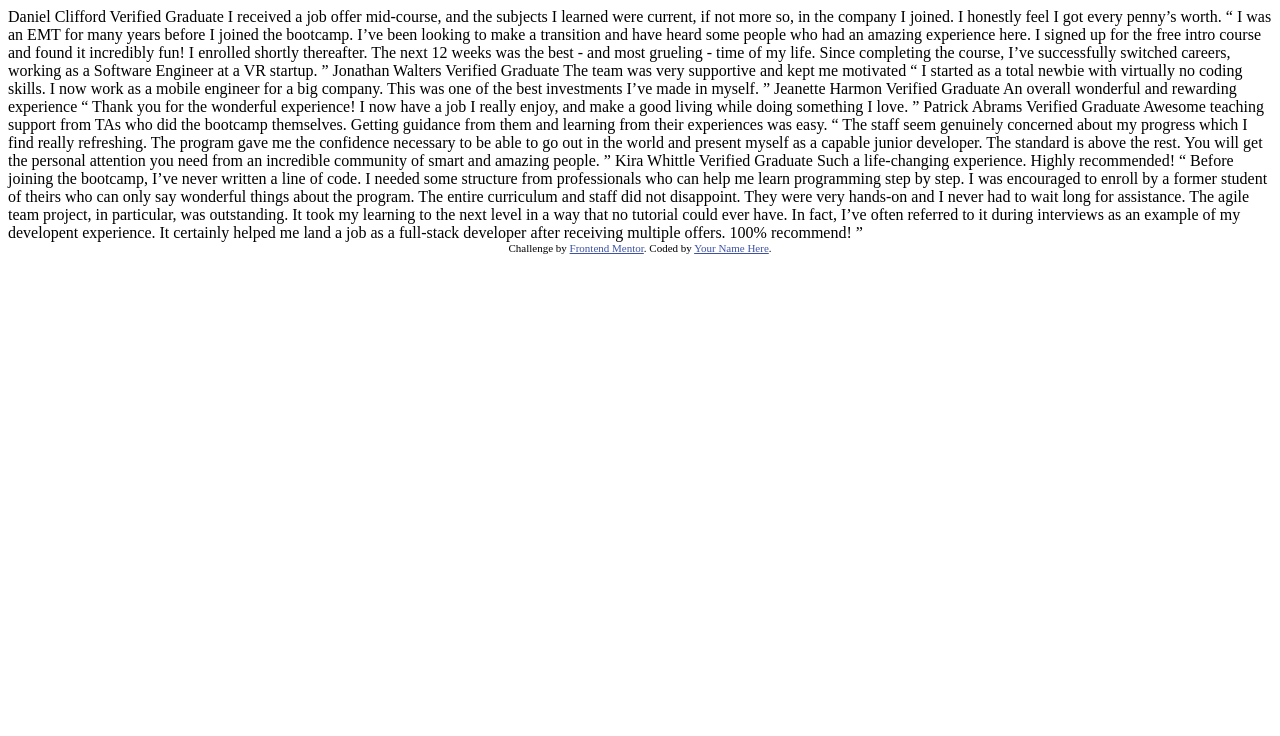
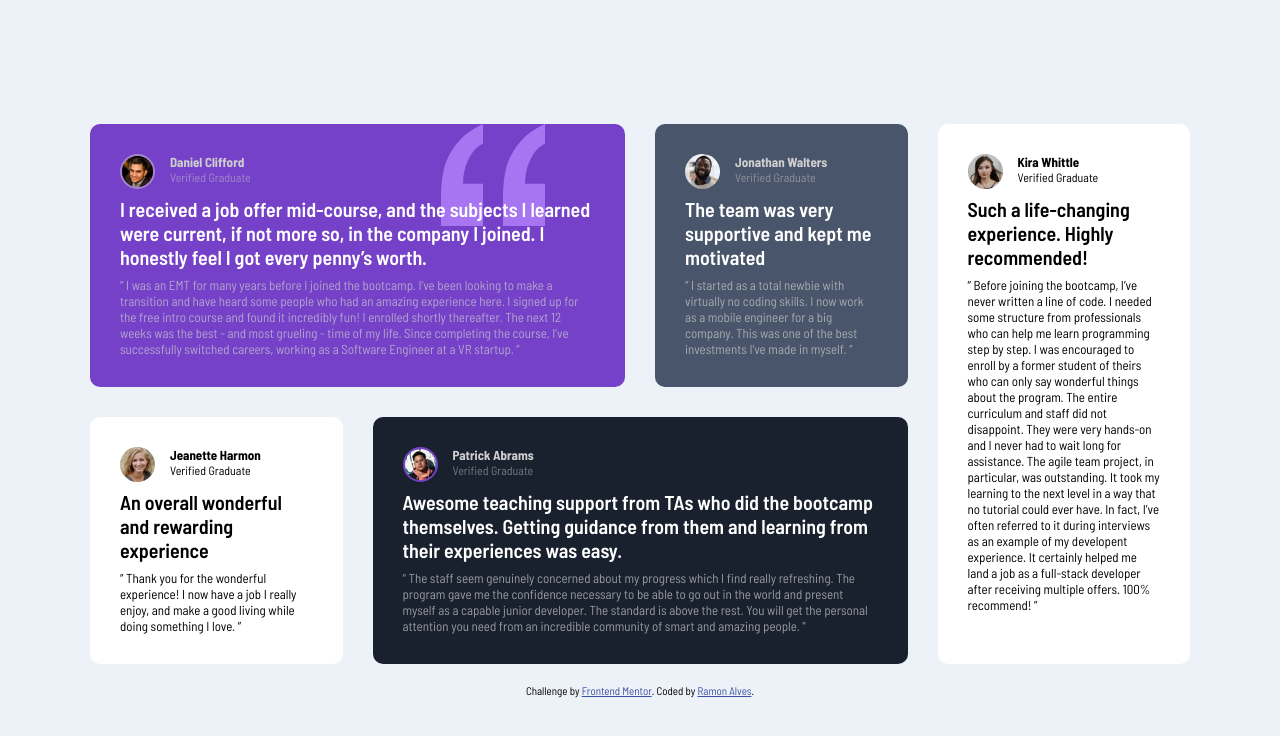
Before and after one commit to Ramon-Alvez/Frontend-Mentor-HTML-CSS-Junior-Testimonials-Grid-Section, a plain HTML site: page index.html in a window 1280 px wide. Drawn offline with Linux system fonts and the light colour scheme.

Commit message:
feat: Finalizando o Desafio

```diff
--- /dev/null
+++ b/assets/css/reset.css
@@ -0,0 +1,5 @@
+*{
+    margin: 0;
+    padding: 0;
+    box-sizing: border-box;
+}
--- /dev/null
+++ b/assets/css/responsivity.css
@@ -0,0 +1,27 @@
+@media (max-width: 899px) {
+    .container{
+        grid-template-areas:
+            "Main-Card Main-Card"
+            "Card-2 Card-3"
+            "Card-4 Card-4"
+            "Card-5 Card-5"
+        ;
+        grid-template-columns: repeat(2, 1fr);
+    }
+}
+
+@media (max-width: 480px) {
+    .container{
+        grid-template-areas:
+            "Main-Card"
+            "Card-2"
+            "Card-3"
+            "Card-4"
+            "Card-5"
+        ;
+        grid-template-columns: 1fr;
+    }
+    .main-card .quotation-pattern{
+        right: 2rem;
+    }
+}
--- /dev/null
+++ b/assets/css/style.css
@@ -0,0 +1,137 @@
+html {
+    font-size: 62.5%;
+    font-family: "Barlow Semi Condensed", sans-serif;
+}
+
+body {
+    background-color: var(--BackgroundColor);
+    display: flex;
+    flex-direction: column;
+    min-height: 100vh;
+    align-items: center;
+    justify-content: center;
+}
+
+
+/* GRID CONFIG */
+.container{
+    display: grid;
+    max-width: 110rem;
+    grid-template-areas:
+        "Main-Card Main-Card Card-2 Card-5"
+        "Card-3 Card-4 Card-4 Card-5"
+    ;
+    grid-template-columns: repeat(4, 1fr);
+    grid-gap: 3rem;
+    margin: 20px;
+}
+
+/* CARDS MAIN CONFIGS */
+.card {
+    border-radius: 1rem;
+    padding: 3rem;
+
+    font-size: var(--ParagraphSize);
+}
+.card .card-header {
+    display: flex;
+}
+.card .card-header img {
+    display: block;
+    height: 3.5rem;
+    border-radius: 50%;
+    margin-right: 1.5rem;
+}
+.card .card-header .profile-info .name {
+    font-size: var(--ParagraphSize);
+}
+.card .card-header .profile-info p {
+    font-size: 1.2rem;
+    color: var(--font-op50);
+}
+.card .title {
+    font-size: 2rem;
+    font-weight: 600;
+    margin: .8rem 0;
+    position: relative;
+}
+
+.main-card .title,
+.card-2 .title,
+.card-4 .title {
+    color: #fff;
+}
+
+.main-card .card-header img {
+    border: 2px solid var(--Card-1-img-border);
+}
+.card-4 .card-header img {
+    border: 2px solid var(--Card-4-img-border);
+}
+
+/* SPECIFIC COLOR CONFIG */
+/* DARK COLOR CARDS */
+.main-card .card-header .profile-info .name,
+.card-2 .card-header .profile-info .name,
+.card-4 .card-header .profile-info .name{
+    color: var(--Lightfont);
+}
+.main-card .card-header .profile-info p,
+.card-2 .card-header .profile-info p,
+.card-4 .card-header .profile-info p {
+    color: var(--Lightfont-op50);
+}
+.main-card article p,
+.card-2 article p,
+.card-4  article p{
+    color: var(--Lightfont-op70);
+}
+
+/* LIGHT COLOR CARDS */
+.card-3 .card-header .profile-info .name,
+.card-5 .card-header .profile-info .name{
+    color: var(--Darkfont);
+}
+.card-3 .card-header .profile-info p,
+.card-5 .card-header .profile-info p {
+    color: var(--Darkfont-op50);
+}
+.card-3 article p,
+.card-5  article p{
+    color: var(--Darkfont-op70);
+}
+
+
+/* GRID AREA CONFIG */
+/* and pattern positioning ;) */
+.main-card {
+    background-color: var(--MainCard);
+    grid-area: Main-Card;
+    position: relative;
+}
+.main-card .quotation-pattern{
+    content: '';
+    display: inline-block;
+    background: url(../images/bg-pattern-quotation.svg) center center no-repeat;
+    height: 10.2rem;
+    width: 10.4rem;
+    position: absolute;
+    top: 0;
+    right: 8rem;
+}
+.card-2 {
+    background-color: var(--Card-2);
+    grid-area: Card-2;
+}
+.card-3 {
+    background-color: var(--Card-3-and-5);
+    grid-area: Card-3;
+}
+.card-4 {
+    background-color: var(--Card-4);
+    grid-area: Card-4;
+}
+.card-5 {
+    background-color: var(--Card-3-and-5);
+    grid-area: Card-5;
+}
--- /dev/null
+++ b/assets/css/variables.css
@@ -0,0 +1,40 @@
+:root{
+    /* ## Colors */
+
+    /* ### Primary */
+
+    --MainCard: hsl(263, 55%, 52%);
+    --Card-2: hsl(217, 19%, 35%);
+    --Card-4: hsl(219, 29%, 14%);
+    --Card-3-and-5: hsl(0, 0%, 100%);
+
+    /* ### Neutral */
+
+    --Lightfont: hsl(0, 0%, 81%);
+    --Lightfont-op50: hsla(0, 0%, 81%, 0.5);
+    --Lightfont-op70: hsla(0, 0%, 81%, 0.7);
+
+    --Card-1-img-border: hsla(0, 0%, 81%, 0.5);
+    --Card-4-img-border: hsl(263, 55%, 52%);
+
+    --DarkFont: hsl(217, 19%, 35%);
+    --DarkFont-op50: hsla(217, 19%, 35%, 0.5);
+    --DarkFont-op70: hsla(217, 19%, 35%, 0.7);
+    --BackgroundColor: hsl(210, 46%, 95%);
+
+    /* Note for text colors: */
+
+    /* 1. "Verified Graduate" has the same color as the person's name with 50% opacity */
+    /* 2. Review paragraphs inside the quotations have the same color as well, but are at 70% opacity */
+
+    /* ## Typography */
+
+    /* ### Body Copy */
+
+    --ParagraphSize: 1.3rem;
+
+    /* ### Font */
+
+    /* font-family: "Barlow Semi Condensed", sans-serif; */
+    /* - Weights: 500, 600 */
+}
--- a/index.html
+++ b/index.html
@@ -4,9 +4,17 @@
   <meta charset="UTF-8">
   <meta name="viewport" content="width=device-width, initial-scale=1.0"> <!-- displays site properly based on user's device -->
 
-  <link rel="icon" type="image/png" sizes="32x32" href="./images/favicon-32x32.png">
+  <link rel="icon" type="image/png" sizes="32x32" href="./assets/images/favicon-32x32.png">
+  <link rel="preconnect" href="https://fonts.googleapis.com">
+  <link rel="preconnect" href="https://fonts.gstatic.com" crossorigin>
+  <link href="https://fonts.googleapis.com/css2?family=Barlow+Semi+Condensed:ital,wght@0,100;0,200;0,300;0,400;0,500;0,600;0,700;0,800;0,900;1,100;1,200;1,300;1,400;1,500;1,600;1,700;1,800;1,900&display=swap" rel="stylesheet">
 
   <title>Frontend Mentor | [Challenge Name Here]</title>
+
+  <link rel="stylesheet" href="assets/css/reset.css">
+  <link rel="stylesheet" href="assets/css/variables.css">
+  <link rel="stylesheet" href="assets/css/style.css">
+  <link rel="stylesheet" href="assets/css/responsivity.css">
 
   <!-- Feel free to remove these styles or customise in your own stylesheet 👍 -->
   <style>
@@ -15,50 +23,125 @@
   </style>
 </head>
 <body>
-  Daniel Clifford
-  Verified Graduate
+  <main class="container">
+    <section class="card main-card">
+      <header class="card-header">
+        <div>
+          <img src="./assets/images/image-daniel.jpg" alt="Daniel Clifford">
+        </div>
+        <div class="profile-info">
+          <h3 class="name">Daniel Clifford</h3>
+          <p>Verified Graduate</p>
+        </div>
+      </header>
 
+      <span class="quotation-pattern"></span>
+
+      <article>
+        <h1 class="title">
           I received a job offer mid-course, and the subjects I learned were current, if not more so,
           in the company I joined. I honestly feel I got every penny’s worth.
+        </h1>
 
+        <p>
           “ I was an EMT for many years before I joined the bootcamp. I’ve been looking to make a
           transition and have heard some people who had an amazing experience here. I signed up
           for the free intro course and found it incredibly fun! I enrolled shortly thereafter.
           The next 12 weeks was the best - and most grueling - time of my life. Since completing
           the course, I’ve successfully switched careers, working as a Software Engineer at a VR startup. ”
+        </p>
+      </article>
+    </section>
 
-  Jonathan Walters
-  Verified Graduate
+    <section class="card card-2">
+      <header class="card-header">
+        <div>
+          <img src="./assets/images/image-jonathan.jpg" alt="Jonathan Walters">
+        </div>
+        <div class="profile-info">
+          <h3 class="name">Jonathan Walters</h3>
+          <p>Verified Graduate</p>
+        </div>
+      </header>
 
+      <article>
+        <h2 class="title">
           The team was very supportive and kept me motivated
+        </h2>
 
+        <p>
           “ I started as a total newbie with virtually no coding skills. I now work as a mobile engineer
           for a big company. This was one of the best investments I’ve made in myself. ”
+        </p>
+      </article>
+    </section>
 
-  Jeanette Harmon
-  Verified Graduate
+    <section class="card card-3">
+      <header class="card-header">
+        <div>
+          <img src="./assets/images/image-jeanette.jpg" alt="Jeanette Harmon">
+        </div>
+        <div class="profile-info">
+          <h3 class="name">Jeanette Harmon</h3>
+          <p>Verified Graduate</p>
+        </div>
+      </header>
 
+      <article>
+        <h2 class="title">
           An overall wonderful and rewarding experience
+        </h2>
 
+        <p>
           “ Thank you for the wonderful experience! I now have a job I really enjoy, and make a good living
           while doing something I love. ”
+        </p>
+      </article>
+    </section>
 
-  Patrick Abrams
-  Verified Graduate
+    <section class="card card-4">
+      <header class="card-header">
+        <div>
+          <img src="./assets/images/image-patrick.jpg" alt="Patrick Abrams">
+        </div>
+        <div class="profile-info">
+          <h3 class="name">Patrick Abrams</h3>
+          <p>Verified Graduate</p>
+        </div>
+      </header>
 
+      <article>
+        <h2 class="title">
           Awesome teaching support from TAs who did the bootcamp themselves. Getting guidance from them and
           learning from their experiences was easy.
+        </h2>
 
+        <p>
           “ The staff seem genuinely concerned about my progress which I find really refreshing. The program
           gave me the confidence necessary to be able to go out in the world and present myself as a capable
           junior developer. The standard is above the rest. You will get the personal attention you need from
           an incredible community of smart and amazing people. ”
+        </p>
+      </article>
+    </section>
 
-  Kira Whittle
-  Verified Graduate
+    <section class="card card-5">
+      <header class="card-header">
+        <div>
+          <img src="./assets/images/image-kira.jpg" alt="Kira Whittle">
+        </div>
+        <div class="profile-info">
+          <h3 class="name">Kira Whittle</h3>
+          <p>Verified Graduate</p>
+        </div>
+      </header>
 
+      <article>
+        <h2 class="title">
           Such a life-changing experience. Highly recommended!
+        </h2>
 
+        <p>
           “ Before joining the bootcamp, I’ve never written a line of code. I needed some structure from
           professionals who can help me learn programming step by step. I was encouraged to enroll by a former
           student of theirs who can only say wonderful things about the program. The entire curriculum and staff
@@ -67,10 +150,14 @@
           could ever have. In fact, I’ve often referred to it during interviews as an example of my developent
           experience. It certainly helped me land a job as a full-stack developer after receiving multiple offers.
           100% recommend! ”
+        </p>
+      </article>
+    </section>
+  </main>
 
-  <div class="attribution">
-    Challenge by <a href="https://www.frontendmentor.io?ref=challenge" target="_blank">Frontend Mentor</a>.
-    Coded by <a href="#">Your Name Here</a>.
-  </div>
+  <footer class="attribution">
+    Challenge by <a href="https://www.frontendmentor.io?ref=challenge" aria-label="Frontend Mentor Challenges page" target="_blank">Frontend Mentor</a>.
+    Coded by <a href="https://www.linkedin.com/in/ramon-alvez/" aria-label="Visit my LinkedIn" title="My LinkedIn" target="_blank">Ramon Alves</a>.
+  </footer>
 </body>
 </html>
```
Also changed, not shown: assets/images/bg-pattern-quotation.svg (renamed from images/bg-pattern-quotation.svg), assets/images/favicon-32x32.png (renamed from images/favicon-32x32.png), assets/images/image-daniel.jpg (renamed from images/image-daniel.jpg), assets/images/image-jeanette.jpg (renamed from images/image-jeanette.jpg), assets/images/image-jonathan.jpg (renamed from images/image-jonathan.jpg), assets/images/image-kira.jpg (renamed from images/image-kira.jpg), assets/images/image-patrick.jpg (renamed from images/image-patrick.jpg), 1 other file. Lines whose indentation alone changed are shown as unchanged.
